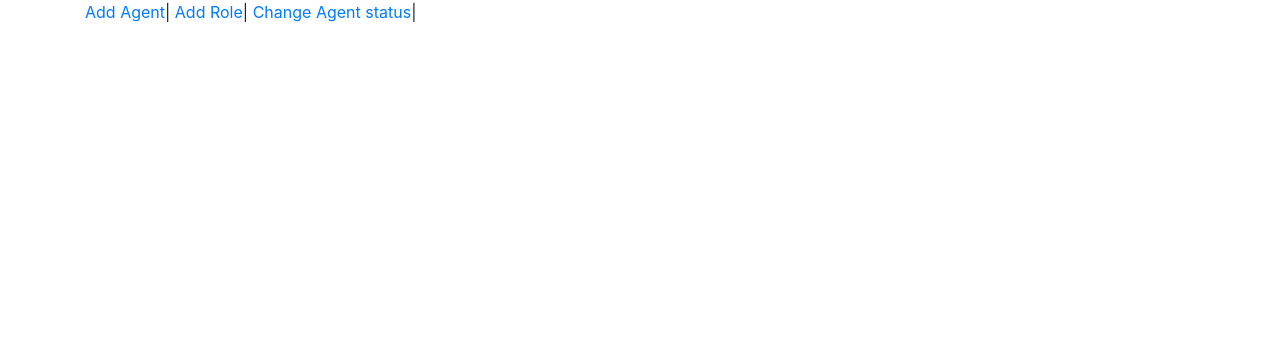
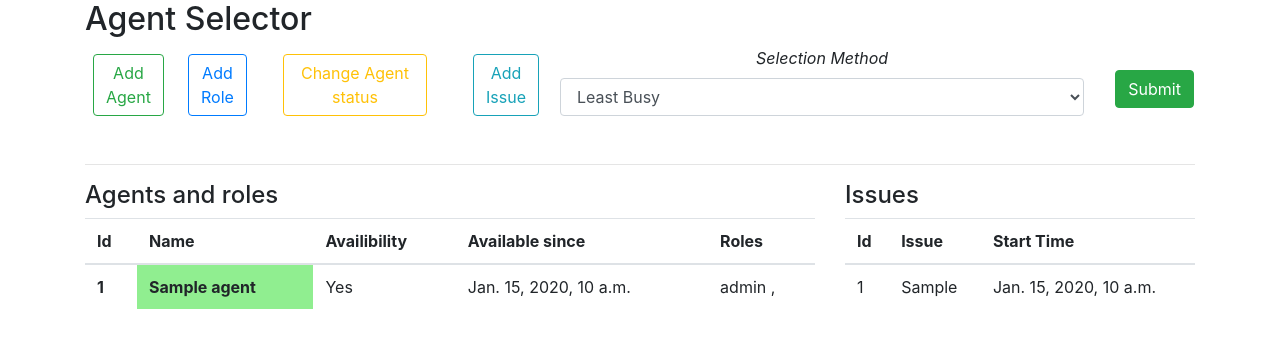
Before and after one commit to atharva-bhange/agentapp, a Django app: page / in a window 1280 px wide. Shown: the top 348 px of the page. Run offline with Django 3.2, Linux system fonts and the light colour scheme; tables that the repository leaves empty hold one stand-in row (values such as "Sample post"); some libraries are stand-ins or nearby versions.

Commit message:
Index page showing information!

```diff
--- a/agents/admin.py
+++ b/agents/admin.py
@@ -1,5 +1,5 @@
 from django.contrib import admin
-from .models import Agents, Roles, Agent_role
+from .models import Agents, Roles, Agent_role, Issues
 
 # Register your models here.
 
@@ -14,8 +14,12 @@ class RolesAdmin(admin.ModelAdmin):
 class Agent_roleAdmin(admin.ModelAdmin):
     list_display = ('id','agent', 'role')
 
+class IssuesAdmin(admin.ModelAdmin):
+    list_display = ('id','issue', 'start_time')
+
 
 
 admin.site.register(Agents , AgentsAdmin)
 admin.site.register(Roles, RolesAdmin)
 admin.site.register(Agent_role, Agent_roleAdmin)
+admin.site.register(Issues, IssuesAdmin)
--- a/agents/models.py
+++ b/agents/models.py
@@ -7,6 +7,9 @@ class Agents(models.Model):
 	is_available = models.BooleanField(null = False, blank = False)
 	available_since = models.DateTimeField()
 
+	class Meta:
+		verbose_name_plural = "Agents"
+
 	def __str__(self):
 		return self.name
 
@@ -14,9 +17,22 @@ class Agents(models.Model):
 class Roles(models.Model):
 	role = models.CharField(max_length = 128)
 
+	class Meta:
+		verbose_name_plural = "Roles"
+
 	def __str__(self):
 		return self.role
 
 class Agent_role(models.Model):
 	agent = models.ForeignKey(Agents , on_delete=models.CASCADE)
 	role = models.ForeignKey(Roles , on_delete=models.CASCADE)
+
+	class Meta:
+		verbose_name_plural = "Agent_role"
+
+class Issues(models.Model):
+	issue = models.CharField(max_length = 20, null = True, blank = True)
+	start_time = models.DateTimeField()
+
+	class Meta:
+		verbose_name_plural = "Issues"
--- a/agents/templates/agents/index.html
+++ b/agents/templates/agents/index.html
@@ -8,10 +8,146 @@
 
 	<div class="container">
 
-		<a href="{% url 'add_agent' %}">Add Agent</a>|
-		<a href="{% url 'add_role' %}">Add Role</a>|
-		<a href="{% url 'agents' %}">Change Agent status</a>|
-		<!-- <a href="">Add Issue</a> -->
+		<h2>Agent Selector</h2>
+
+		<div class="row text-center">
+
+
+			<div class="col-lg-1">
+				<a href="{% url 'add_agent' %}"><button class="btn btn-outline-success m-2">Add Agent</button></a>
+			</div>
+
+			<div class="col-lg-1">
+				<a href="{% url 'add_role' %}"><button class="btn btn-outline-primary m-2">Add Role</button></a>
+			</div>
+
+			<div class="col-lg-2">
+				<a href="{% url 'agents' %}"><button class="btn btn-outline-warning	 m-2">Change Agent status</button></a>
+			</div>
+
+			<div class="col-lg-1">
+				<a href="{% url 'add_issue' %}"><button class="btn btn-outline-info m-2">Add Issue</button></a>
+			</div>
+
+			<div class="col-lg-7">
+				<form method="get" >
+
+					<div class="row ">
+						<div class="col-lg-10 ">
+							<div class="form-group">
+								<label for="selection_method"><i>Selection Method</i></label>
+								<select class="form-control" id="selection_method" name="m">
+									{% if method == '2' %}
+									<option value="1">All Available</option>
+									<option value="2" selected>Least Busy</option>
+									<option value="3">Random</option>
+									{% elif method == '1' %}
+									<option value="1" selected>All Available</option>
+									<option value="2">Least Busy</option>
+									<option value="3">Random</option>
+									{% elif method == '3' %}
+									<option value="1">All Available</option>
+									<option value="2">Least Busy</option>
+									<option value="3" selected>Random</option>
+									{% else %}
+									<option value="1">All Available</option>
+									<option value="2" selected>Least Busy</option>
+									<option value="3">Random</option>
+									{% endif %}
+								</select>
+							</div>
+						</div>
+						<div class="col-lg-2 ">
+							<input class="btn btn-success mt-4" type="submit" name="" value="Submit">
+						</div>
+					</div>
+
+				</form>
+			</div>
+
+		</div>
+		<hr>
+
+		<div class="row">
+			<div class="col-lg-8">
+				<h4>Agents and roles</h4>
+			<div id="agents_list" style="max-height: 300px; overflow-y: scroll;">
+
+				<table class="table table-hover">
+				<thead>
+					<tr>
+						<th scope="col">Id</th>
+						<th scope="col">Name</th>
+			    		<th scope="col">Availibility</th>
+			      		<th scope="col">Available since</th>
+			      		<th scope="col">Roles</th>
+			    	</tr>
+			  	</thead>
+			  	<tbody>
+				{% for agent in agent_info %}
+				<tr>
+
+					<th scope="row">{{ agent.id }}</th>
+					{% if agent.name|length %}
+						{% if agent.is_available %}
+						<th scope="row" style="background-color: lightgreen">{{ agent.name }}</th>
+						{% else %}
+						<th scope="row" style="background-color: #FFFF66">{{ agent.name }}</th>
+						{% endif %}
+					{% else %}
+						{% if agent.is_available %}
+						<th scope="row" style="background-color: lightgreen">No Name</th>
+						{% else %}
+						<th scope="row" style="background-color: #FFFF66">No Name</th>
+						{% endif %}
+					{% endif %}
+
+					{% if agent.is_available %}
+						<td>Yes</td>
+					{% else %}
+						<td>No</td>
+					{% endif %}
+
+					<td>{{ agent.available_since }}</td>
+					<td>
+					{% for role in agent.roles %}
+						{{ role.role }} ,
+					{% endfor %}
+					</td>
+				</tr>
+				{% endfor %}
+				</tbody>
+				</table>
+			</div>
+			</div>
+			<div class="col-lg-4" >
+				<h4>Issues</h4>
+			<div id="issue_list" style="max-height: 300px; overflow-y: scroll;">
+
+				<table class="table table-hover">
+				<thead>
+					<tr>
+						<th scope="col">Id</th>
+						<th scope="col">Issue</th>
+			    		<th scope="col">Start Time</th>
+			    	</tr>
+			  	</thead>
+			  	<tbody>
+			  		{% for issue in issues_info %}
+			  		<tr>
+			  			<td> {{ issue.id }}</td>
+			  			<td> {{ issue.issue }}</td>
+			  			<td> {{ issue.start_time }}</td>
+			  		</tr>
+			  		{% endfor %}
+			  	</tbody>
+			  </table>
+
+			</div>
+			</div>
+		</div>
+
+
 	</div>
 
 {% endblock content %}
--- a/agents/urls.py
+++ b/agents/urls.py
@@ -1,5 +1,5 @@
 from django.urls import path
-from .views import index_view, add_agent_view, add_role_view , Agent_list, agent_status_view
+from .views import index_view, add_agent_view, add_role_view , Agent_list, agent_status_view , add_issue_view
 
 urlpatterns = [
 	path('' , index_view , name="index"),
@@ -7,4 +7,5 @@ urlpatterns = [
 	path('addrole/' , add_role_view, name="add_role"),
 	path('agents/' , Agent_list.as_view(), name="agents"),
 	path('agents/<int:aid>/' , agent_status_view, name="change_status"),
+	path('addissue/' , add_issue_view, name="add_issue"),
 ]
--- a/agents/views.py
+++ b/agents/views.py
@@ -1,13 +1,49 @@
 from django.shortcuts import render, HttpResponse, redirect
-from .forms	 import AddAgentForm , AddRoleForm, AddAgentRole
-from .models import Agents, Agent_role, Roles
+from .forms	 import AddAgentForm , AddRoleForm, AddAgentRole , AddIssueForm
+from .models import Agents, Agent_role, Roles, Issues
 from django.views.generic import ListView
 
 
 # Create your views here.
 
 def index_view(request):
-	return render(request , 'agents/index.html')
+
+
+	m = request.GET.get('m')
+	method = m
+
+	if method == None:
+		method = 2
+
+	## Getting all agent information
+	info = []
+
+	agents = Agents.objects.all().order_by('is_available', 'available_since').reverse()
+
+	for each_agent in agents:
+		roles = Agent_role.objects.all().filter(agent = each_agent)
+		info.append({
+			'id' : each_agent.id,
+			'name' : each_agent.name,
+			'is_available' : each_agent.is_available,
+			'available_since' : each_agent.available_since,
+			'roles' : roles
+			})
+
+	## Getting all issues information
+
+	issues = Issues.objects.all().order_by('start_time')
+
+
+	context ={
+		'method' : method,
+		'agent_info' : info,
+		'issues_info' : issues
+		}
+
+	return render(request , 'agents/index.html', context)
+
+
 
 def add_agent_view(request):
 	if request.method == 'POST':
@@ -114,3 +150,29 @@ class Agent_list(ListView):
     context_object_name = 'agents'
     model = Agents
     template_name = 'agents/agents.html'
+
+def add_issue_view(request):
+	if request.method == 'POST':
+		issue_form = AddIssueForm(request.POST)
+		if issue_form.is_valid():
+
+			issue_form.save()
+			return redirect('index')
+
+		else:
+
+			issue_form = AddIssueForm(request.POST)
+			context = {
+				'form' : issue_form
+			}
+
+			return render(request , 'agents/add_issue.html' , context)
+
+	else:
+		issue_form = AddIssueForm()
+
+		context = {
+		'form' : issue_form
+		}
+
+	return render(request , 'agents/add_issue.html' , context)
```
Also changed, not shown: agents/forms.py (+10 -1 lines), agents/templates/agents/add_issue.html (added, +21 -0 lines), agents/migrations/0007_auto_20200623_1510.py (added).
